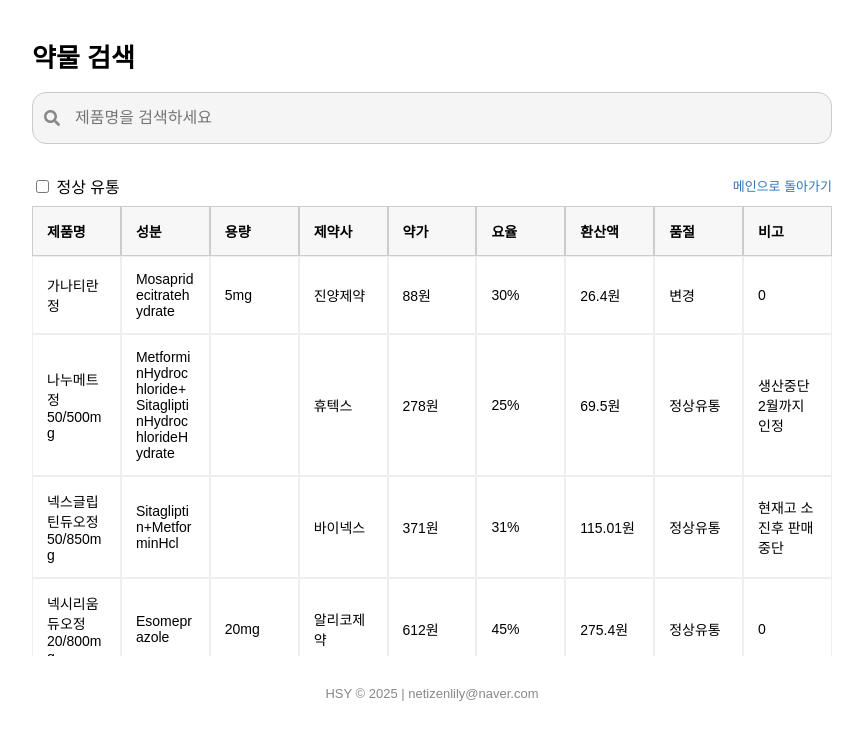
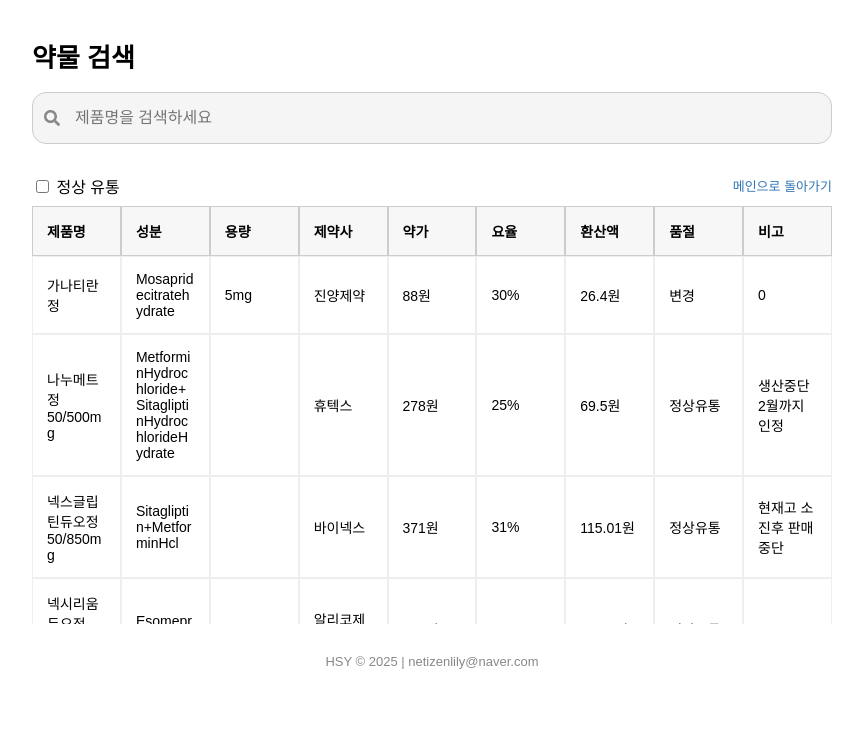
Before and after one commit to dasampharm/dasanpharm, a React (Create React App) app: page / in a window 1280 px wide. Both pictures are taken after a click on the button "소화기계". Shown: the top 740 px of the page, without its empty margins (208-1071 px from the left). Built offline with nearby package versions, Linux system fonts and the light colour scheme.

Commit message:
Update App.js_1014

```diff
--- a/src/App.js
+++ b/src/App.js
@@ -149,7 +149,7 @@ function App() {
       )}
 
       {(selectedDrug || selectedCategory) && (
-        <div style={{ marginTop: "20px", width: "100%" }}>
+        <div style={{ marginTop: "20px", width: "100%", overflowX: "auto", overflowY: "auto", maxHeight: "450px" }}>
           {selectedDrug && (
             <div style={{ marginBottom: "8px" }}>
               <div style={{ fontSize: "16px" }}>성분: {selectedDrug["성분"]} {selectedDrug["용량"]}</div>
@@ -176,11 +176,8 @@ function App() {
             }} style={{ fontSize: "13px", color: "#2F75B5", cursor: "pointer" }}>메인으로 돌아가기</span>
           </div>
 
-          <div style={{ maxHeight: "450px", overflowY: "auto", overflowX: "auto" }}>
           <table style={{
-              minWidth: "600px",
             width: "100%",
-              maxWidth: "100%",
             borderCollapse: "separate",
             borderSpacing: "0",
             fontSize: "14px",
@@ -198,7 +195,7 @@ function App() {
                     top: 0,
                     zIndex: 2,
                     whiteSpace: "normal",
-                      wordBreak: "keep-all"
+                    wordBreak: "break-word"
                   }}>{label}</th>
                 ))}
               </tr>
@@ -215,14 +212,14 @@ function App() {
                       fontSize: "14px",
                       position: field === "제품명" ? "sticky" : "",
                       left: field === "제품명" ? 0 : "",
-                        background: field === "제품명" ? "#fff" : ""
+                      background: field === "제품명" ? "#fff" : "",
+                      zIndex: field === "제품명" ? 3 : 1
                     }}>{drug[field]}</td>
                   ))}
                 </tr>
               ))}
             </tbody>
           </table>
-          </div>
         </div>
       )}
 
```
Lines whose indentation alone changed are shown as unchanged.
